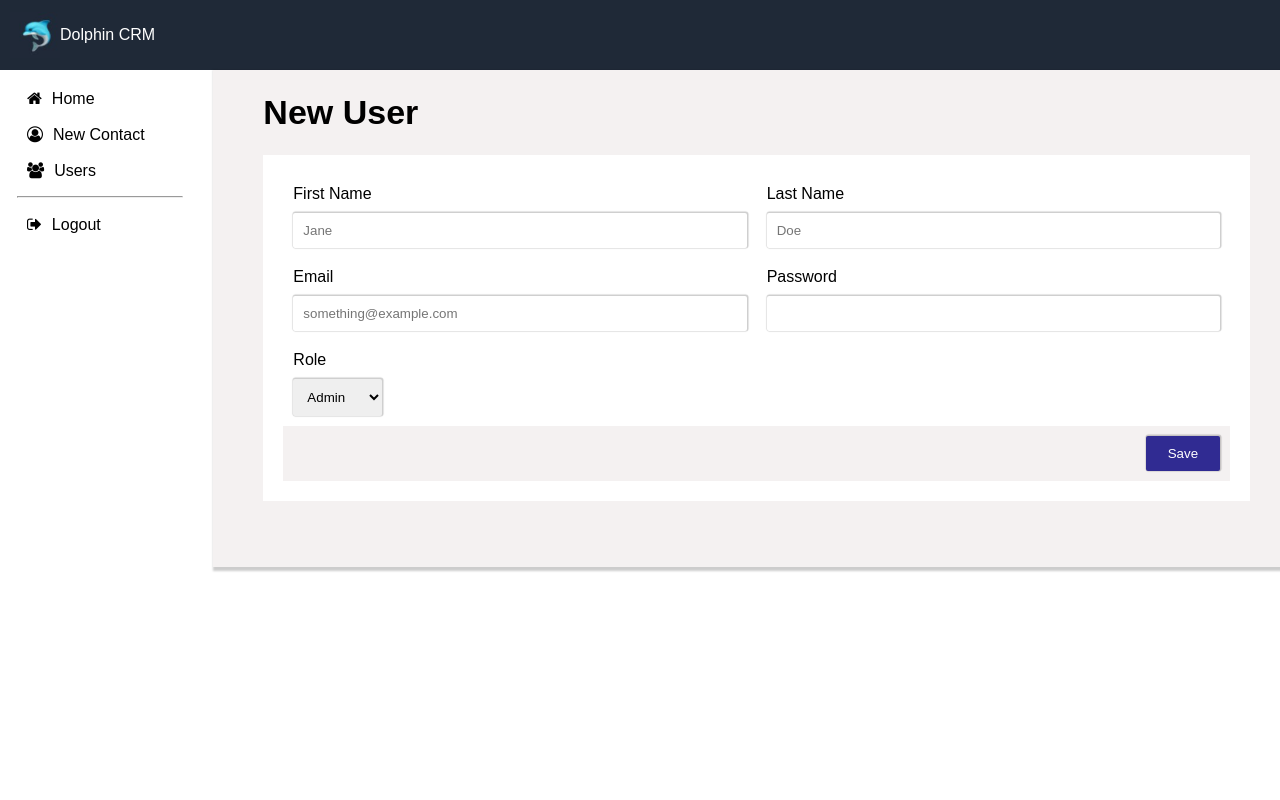
After one commit to BrittanyThomas162/info2180-finalproject, a PHP site: page /newusers.php in a window 1280 px wide. The commit adds this page. Run offline with PHP 8.4, Linux system fonts and the light colour scheme; the visitor is signed in with stand-in values (Sample User, id 1).

Commit message:
Recent updates

```diff
--- a/contactDetails.php
+++ b/contactDetails.php
@@ -39,6 +39,8 @@ try {
         <meta charset="UTF-8">
         <link rel="stylesheet" href="contactDetails.css">
         <title>Contact Details</title>
+        <meta name="viewport" content="width=device-width, initial-scale=1.0" />
+        <meta http-equiv="X-UA-Compatible" content="ie=edge" />
         <?php require "header.php"; ?>
         <script>
         function assignToMe(contactId) {
--- a/dashboard.css
+++ /dev/null
@@ -1,3 +0,0 @@
-main{
-    background-color: #ddd;
-}
--- a/dashboard.php
+++ b/dashboard.php
@@ -3,8 +3,9 @@
   <head>
     <meta charset="utf-8" />
     <meta name="viewport" content="width=device-width, initial-scale=1.0" />
+    <meta http-equiv="X-UA-Compatible" content="ie=edge" />
     <title>Dolphin CRM Dashboard</title>
-    <link rel="stylesheet" href="dashboard.css" type="text/css" />
+    <link rel="stylesheet" href="styles_dash.css" />
     <script src="dashboard.js"></script>
   </head>
   <body>
@@ -28,7 +29,7 @@
             </span>
               <span class="menu-text">Add Contact</span>
           </div>
-          <div class="Filter">
+          <div class="filter-section">
             <p id="filter">
               <span class="menu-icon">
               <ion-icon name="funnel-outline"></ion-icon>
--- a/header.php
+++ b/header.php
@@ -1,12 +1,16 @@
 <!DOCTYPE html>
 <html lang="en">
 <head>
+
     <meta charset="UTF-8">
     <meta name="viewport" content="width=device-width, initial-scale=1.0">
+    <meta http-equiv="X-UA-Compatible" content="ie=edge" />
     <link rel="stylesheet" href="header.css">
     <title>Login</title>
 </head>
 
 <header class="header_bar">
-    <p><img src="logo.jpg" alt="Image" id="logo"> Dolphin CRM</p>
+    <img src="logo.jpg" alt="Image" id="logo"style="width: 50px; height: auto;" >
+    <p> Dolphin CRM</p>
+
 </header>
--- /dev/null
+++ b/logout.php
@@ -0,0 +1,6 @@
+<?php
+session_start();
+session_destroy();
+header("Location: index.php");
+exit;
+?>
--- a/menu.php
+++ b/menu.php
@@ -3,6 +3,7 @@
   <head>
     <meta charset="utf-8" />
     <meta name="viewport" content="width=device-width, initial-scale=1.0" />
+    <meta http-equiv="X-UA-Compatible" content="ie=edge" />
     <link rel="stylesheet" href="menu.css" type="text/css" />
   </head>
 
@@ -28,7 +29,7 @@
             </a>
           </li>
           <li>
-            <a href="#">
+            <a href="users.php">
               <span class="menu-icon">
                 <ion-icon name="people-outline"></ion-icon>
               </span>
@@ -36,7 +37,7 @@
             >
           </li>
           <hr>
-          <li><a href="#">
+          <li><a href="logout.php">
             <span class="menu-icon">
               <ion-icon name="log-out-outline"></ion-icon>
             </span>
--- a/newContactForm.php
+++ b/newContactForm.php
@@ -2,6 +2,9 @@
 <html>
 <head>
     <title>New Contact</title>
+    <meta charset="UTF-8" />
+    <meta name="viewport" content="width=device-width, initial-scale=1.0" />
+    <meta http-equiv="X-UA-Compatible" content="ie=edge" />
     <?php
     include "header.php";
     ?>
--- /dev/null
+++ b/newusers.php
@@ -0,0 +1,121 @@
+<?php
+session_start();
+
+// Check user role
+if ($_SESSION['role'] !== 'admin') {
+    echo 'Access denied';
+    exit;
+}
+
+if ($_SERVER["REQUEST_METHOD"] == "POST") {
+    $host = 'localhost';
+    $username = 'admin';
+    $password = 'password123';
+    $dbname = 'dolphin_crm';
+
+    $link = mysqli_connect($host, $username, $password, $dbname);
+    if ($link === false) {
+        die("ERROR: Could not connect. " . mysqli_connect_error());
+    }
+
+    $firstname = validate_input($_POST['fname']);
+    $lastname = validate_input($_POST['lname']);
+    $email = validate_input($_POST['email']);
+    $role = validate_input($_POST['role']);
+    $password = validate_input($_POST['password']);
+    $date = date('Y-m-d H:i:s'); // Use current date and time for created_at
+
+    // Additional validation and sanitation code here
+
+    // Hash the password (replace 'your_hashing_algorithm' with an appropriate one)
+    $hashed_password = password_hash($password, PASSWORD_DEFAULT);
+
+    // Insert data into the database
+    $sql = "INSERT INTO users (firstname, lastname, email, role, password, created_at) VALUES
+            ('$firstname', '$lastname', '$email', '$role', '$hashed_password', '$date')";
+
+    if (mysqli_query($link, $sql)) {
+        echo "Records added successfully.";
+    } else {
+        echo "ERROR: Was not able to execute $sql. " . mysqli_error($link);
+    }
+
+    mysqli_close($link);
+}
+
+function validate_input($input)
+{
+    $input = trim($input);
+    $input = stripslashes($input);
+    $input = htmlspecialchars($input);
+    return $input;
+}
+?>
+<html>
+
+<head>
+    <meta charset="UTF-8">
+    <meta name="viewport" content="width=device-width, initial-scale=1.0">
+    <title>Dolphin CRM</title>
+    <link rel="stylesheet" href="https://cdnjs.cloudflare.com/ajax/libs/font-awesome/4.7.0/css/font-awesome.min.css">
+    <meta http-equiv="X-UA-Compatible" content="ie=edge" />
+    <link rel="stylesheet" href="styles.css">
+</head>
+
+<body>
+    <?php include 'header.php'; ?>
+    <div class="container">
+        <div class="back">
+            <div class="buttons">
+                <div><a href="dashboard.php"><i class="fa fa-home" aria-hidden="true"></i>Home</a></div>
+                <div><a href="newcontact.php"><i class="fa fa-user-circle-o" aria-hidden="true"></i>New Contact</a></div>
+                <div><a href="users.php"><i class="fa fa-users" aria-hidden="true"></i>Users</a></div>
+                <hr>
+                <div><a href="login.php"><i class="fa fa-sign-out" aria-hidden="true"></i>Logout</a></div>
+            </div>
+        </div>
+        <div class="background">
+            <div class="records">
+                <h1>New User</h1>
+                <div class="record2">
+                    <form method="post" action='<?php echo htmlspecialchars($_SERVER["PHP_SELF"]); ?>'>
+                        <div class="table">
+                            <div class="cell">
+                                <label for="fname">First Name</label>
+                                <input type="text" placeholder="Jane" name="fname" id="fname" required />
+                            </div>
+                            <div class="cell">
+                                <label for="lname">Last Name</label>
+                                <input type="text" placeholder="Doe" name="lname" id="lname" required />
+                            </div>
+                        </div>
+                        <div class="table">
+                            <div class="cell">
+                                <label for="email">Email</label>
+                                <input type="email" placeholder="something@example.com" name="email" id="email" required />
+                            </div>
+                            <div class="cell">
+                                <label>Password</label>
+                                <input type="password" name="password" id="password" required />
+                            </div>
+                        </div>
+                        <div class="table">
+                            <div class="cell">
+                                <label for="role"> Role</label><br>
+                                <select id="role" name="role">
+                                    <option value="Admin">Admin</option>
+                                    <option value="Member">Member</option>
+                                </select>
+                            </div><br>
+                        </div>
+                        <div class="save-button">
+                            <button type="submit" id="save">Save</button>
+                        </div>
+                    </form>
+                </div>
+            </div>
+        </div>
+    </div>
+</body>
+
+</html>
--- /dev/null
+++ b/styles.css
@@ -0,0 +1,210 @@
+.container {
+    display: grid;
+    grid-template-columns: 1fr 5fr;
+    grid-template-areas: "header header"
+                         "buttons records";
+}
+
+body {
+    margin: 0%;
+}
+
+.button {
+    grid-area: buttons;
+}
+
+.records {
+    grid-area: records;
+}
+
+.background {
+    background-color:rgb(244, 241, 241);
+    padding-left: 50px;
+    box-shadow: 2px 2px 2px 2px rgba(0, 0, 0, 0.2);
+    padding-right: 30px;
+    padding-bottom: 50px;
+}
+
+.record2 {
+    margin-left: auto;
+    margin-right: auto;
+}
+
+.back {
+    padding-top: 10px;
+    padding-left: 17px;
+    padding-right: 30px;
+}
+
+a {
+    text-decoration: none;
+    color: black;
+}
+
+.buttons i {
+    padding: 10px;
+}
+
+.record2 {
+    background-color: white;
+}
+
+.filter-by {
+    display: flex;
+    align-items: baseline;
+    justify-content: space-between;
+    width: 40%;
+}
+
+form, .tables {
+    padding: 20px;
+}
+
+input {
+    width: 100%;
+    border-radius: 2px;
+    border: 1px;
+    padding: 10px;
+    box-shadow: .5px -.5px 1px 1px rgba(0, 0, 0, 0.2);
+    outline-color: #719ECE;
+}
+
+.cell {
+    width: 50%;
+    padding: 10px;
+}
+
+select {
+    width: fixed;
+    border-radius: 2px;
+    border: 1px;
+    padding: 10px;
+    box-shadow: .5px -.5px 1px 1px rgba(0, 0, 0, 0.2);
+    outline-color: #719ECE;
+}
+
+label {
+    display: inline-block;
+    padding-bottom: 10px;
+}
+
+.table {
+    display: flex;
+}
+
+.save-button {
+    display: flex;
+    justify-content: right;
+    align-items: center;
+    background-color: rgb(244, 241, 241);
+    padding: 10px;
+}
+
+.save-button #save {
+    background-color: rgb(48, 43, 146);
+    border: none;
+    color: white;
+    width: 8%;
+    border-radius: 2px;
+    padding: 10px;
+    box-shadow: .5px -.5px 1px 1px rgba(0, 0, 0, 0.2);
+}
+
+.top-button {
+    display: flex;
+    align-items: center;
+    justify-content: space-between;
+}
+
+.top-button a {
+    border: none;
+    color: white;
+    width: fixed;
+    border-radius: 2px;
+    box-shadow: .5px -.5px 1px 1px rgba(0, 0, 0, 0.2);
+    background-color: rgb(72, 17, 154);
+    padding: 12px;
+}
+
+.top-button i {
+    padding-right: 12px;
+}
+
+table {
+    border-collapse: collapse;
+    width: 100%;
+}
+
+table, td, th {
+    border: 1px solid rgb(244, 241, 241);
+    text-align: left;
+    padding: 10px;
+}
+
+th {
+    background-color: rgb(244, 241, 241);
+}
+
+.db {
+    padding: 10px;
+    padding-top: 0;
+}
+
+.us {
+    padding: 10px;
+}
+
+td th {
+    border: none;
+}
+
+.btn {
+    background-color: white;
+    border: none;
+    outline: none;
+}
+
+.btn:hover {
+    color: rgb(48, 43, 146);
+}
+
+.view_Info {
+    color: rgb(48, 43, 146);
+}
+
+.fas fa-user-circle {
+    color: gray;
+}
+
+ul {
+    list-style: none;
+}
+
+.background .cust_Name p {
+    margin-left: 7.5%;
+}
+
+.grid-container {
+    display: grid;
+    gap: 10px 50px;
+    grid-template-columns: auto auto;
+    background-color: white;
+    padding: 10px;
+    border-style: groove;
+    border-radius: 5px;
+}
+
+.grid-item {
+    padding: 0px 0px 0px 20px;
+    font-size: 18px;
+    text-align: left;
+}
+
+.grid-item-txt {
+    color: rgb(85, 84, 84);
+}
+
+h1 {
+    font-size: 34px;
+    font-weight: bold;
+}
```
Also changed, not shown: contactDetails.css (+75 -0 lines), index.php (added, +62 -0 lines), login.css (added, +71 -0 lines), styles_dash.css (added, +45 -0 lines), users.php (added, +90 -0 lines), view-contacts.php (+17 -0 lines), hand-palm-silhouette-icon.png (added), switch.png (added).
